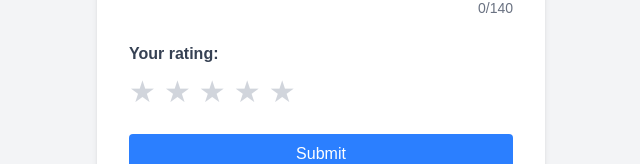
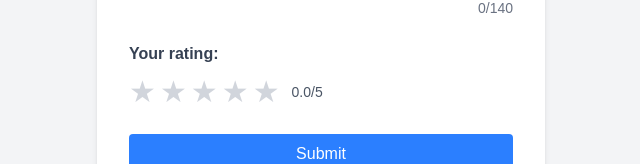
Before and after one commit to eolson31/rate-everything, a Next.js app: page /new_post in a window 1280 px wide. Shown: the part 426-590 px from the top of the page, without its empty margins (319-959 px from the left). Built offline with nearby package versions, Linux system fonts and the light colour scheme.

Commit message:
New Posts now supports half stars

```diff
--- a/src/app/home/PostFeed.tsx
+++ b/src/app/home/PostFeed.tsx
@@ -11,7 +11,7 @@ type Post = {
   author: {
     name: string;
   };
-}
+};
 
 type StarRatingButtonProps = {
   rating: number;
@@ -30,14 +30,15 @@ function StarRatingButton({ rating, onChange }: StarRatingButtonProps) {
   return (
     <div className="flex items-center space-x-1">
       {[1, 2, 3, 4, 5].map((star) => {
-        let starChar = "★";
-        let starColor = "text-gray-300";
+        let starChar = "★";  // Full star
+        let starColor = "text-gray-300";  // Empty star color
 
+        // Determine if it's a full or half-star or empty
         if (rating >= star) {
-          starColor = "text-yellow-400";
+          starColor = "text-yellow-400";  // Full star color
         } else if (rating >= star - 0.5) {
-          starChar = "⯨"; // fallback half-star
-          starColor = "text-yellow-400";
+          starChar = "⯨";  // Half star
+          starColor = "text-yellow-400";  // Half star color
         }
 
         return (
@@ -60,8 +61,7 @@ export default function PostFeed() {
   const [posts, setPosts] = useState<Post[]>([]);
   const [postRatings, setPostRatings] = useState<{ [postId: number]: number }>({});
 
-
-  // Fetch posts from database
+  // Fetch posts from the database
   const fetchPosts = async () => {
     const results = await fetch("/api/posts");
     const data = await results.json();
@@ -69,17 +69,16 @@ export default function PostFeed() {
     const postsWithParsedDates = data.posts.map((post: Post) => ({
       ...post,
       createdAt: new Date(post.createdAt),
-    }))
+    }));
     setPosts(postsWithParsedDates);
     setPostRatings(Object.fromEntries(postsWithParsedDates.map((p: { id: any; rating: any; }) => [p.id, p.rating])));
-  }
+  };
 
-  // Fetch posts on launch
   useEffect(() => {
     fetchPosts();
   }, []);
 
-  // Listen for events from the server
+  // Listen for events from the server (e.g., new posts, deleted posts)
   useEffect(() => {
     const eventSource = new EventSource("/api/event_stream");
 
@@ -133,15 +132,15 @@ export default function PostFeed() {
   return (
     <div>
       {posts.map((post) => (
-            <div key={`post-container-${post.id}`} style={{border: "1px solid black", display: "flex", flexDirection: "row", width: "50%"}}>
+        <div key={`post-container-${post.id}`} style={{ border: "1px solid black", display: "flex", flexDirection: "row", width: "50%" }}>
           <div>
-                <p key={`title-${post.id}`} style={{fontSize: "40px"}}>{post.title}</p>
-                <p key={`description-${post.id}`} style={{fontSize: "24px"}}>{`${post.description}`}</p>
-                <p key={`author-${post.id}`}>{`By: ${post.author.name}`}</p>
-                <p key={`timestamp-${post.id}`}>{`Posted on: ${post.createdAt.toLocaleDateString()} at ${post.createdAt.toLocaleTimeString()}`}</p>
+            <p key={`title-${post.id}`} style={{ fontSize: "40px" }}>{post.title}</p>
+            <p key={`description-${post.id}`} style={{ fontSize: "24px" }}>{post.description}</p>
+            <p key={`author-${post.id}`}>By: {post.author.name}</p>
+            <p key={`timestamp-${post.id}`}>Posted on: {post.createdAt.toLocaleDateString()} at {post.createdAt.toLocaleTimeString()}</p>
             <div key={`rating-${post.id}`}>
               <StarRatingButton
-                  rating={postRatings[post.id] ?? post.rating}
+                rating={postRatings[post.id] ?? post.rating}  // Display the rating for each post
                 onChange={(newRating) => {
                   setPostRatings((prev) => ({ ...prev, [post.id]: newRating }));
                   // Optional: persist rating update to server here
@@ -150,7 +149,7 @@ export default function PostFeed() {
               />
             </div>
           </div>
-              <div style={{marginLeft: "auto"}}>
+          <div style={{ marginLeft: "auto" }}>
             <button id={`delete-${post.id}`} onClick={() => deletePost(post.id)}>🗑️</button>
           </div>
         </div>
--- a/src/app/new_post/page.tsx
+++ b/src/app/new_post/page.tsx
@@ -104,19 +104,37 @@ export default function newPost() {
         {/* Star Rating */}
         <div className="flex flex-col">
           <span className="mb-2 font-semibold text-gray-700">Your rating:</span>
-          <div className="flex space-x-2">
-            {[1, 2, 3, 4, 5].map((star) => (
-              <button
-                key={star}
-                type="button"
-                onClick={() => setRating(star)}
-                className={`text-3xl ${
-                  star <= rating ? "text-yellow-400" : "text-gray-300"
-                }`}
-              >
-                ★
-              </button>
-            ))}
+          <div className="flex items-center space-x-1">
+            {[1, 2, 3, 4, 5].map((star) => {
+              const handleClick = (e: React.MouseEvent<HTMLButtonElement>) => {
+                const { left, width } = e.currentTarget.getBoundingClientRect();
+                const clickX = e.clientX - left;
+                const clickedHalf = clickX < width / 2;
+                const newRating = clickedHalf ? star - 0.5 : star;
+                setRating(newRating);
+              };
+
+              let starChar = "★";
+              let starColor = "text-gray-300";
+              if (rating >= star) {
+                starColor = "text-yellow-400"; // full star
+              } else if (rating >= star - 0.5) {
+                starChar = "⯨"; // visual fallback for half
+                starColor = "text-yellow-400";
+              }
+
+              return (
+                <button
+                  key={star}
+                  type="button"
+                  onClick={handleClick}
+                  className={`text-3xl ${starColor} cursor-pointer focus:outline-none`}
+                >
+                  {starChar}
+                </button>
+              );
+            })}
+            <span className="ml-2 text-sm text-gray-600">{rating.toFixed(1)}/5</span>
           </div>
         </div>
 
```
Lines whose indentation alone changed are shown as unchanged.
